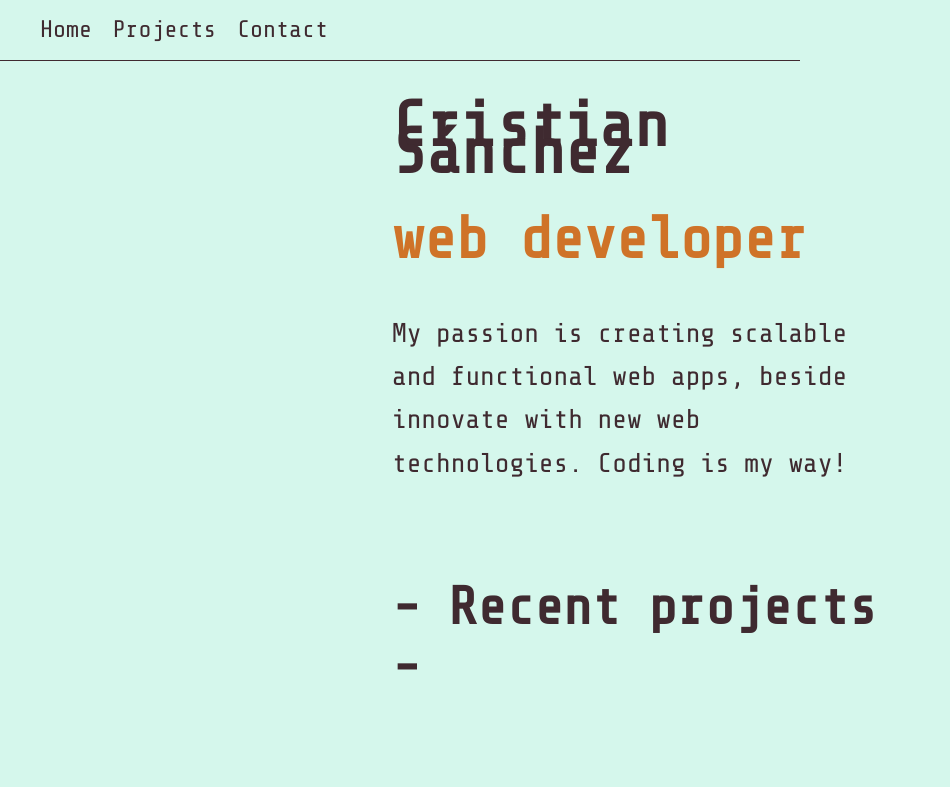
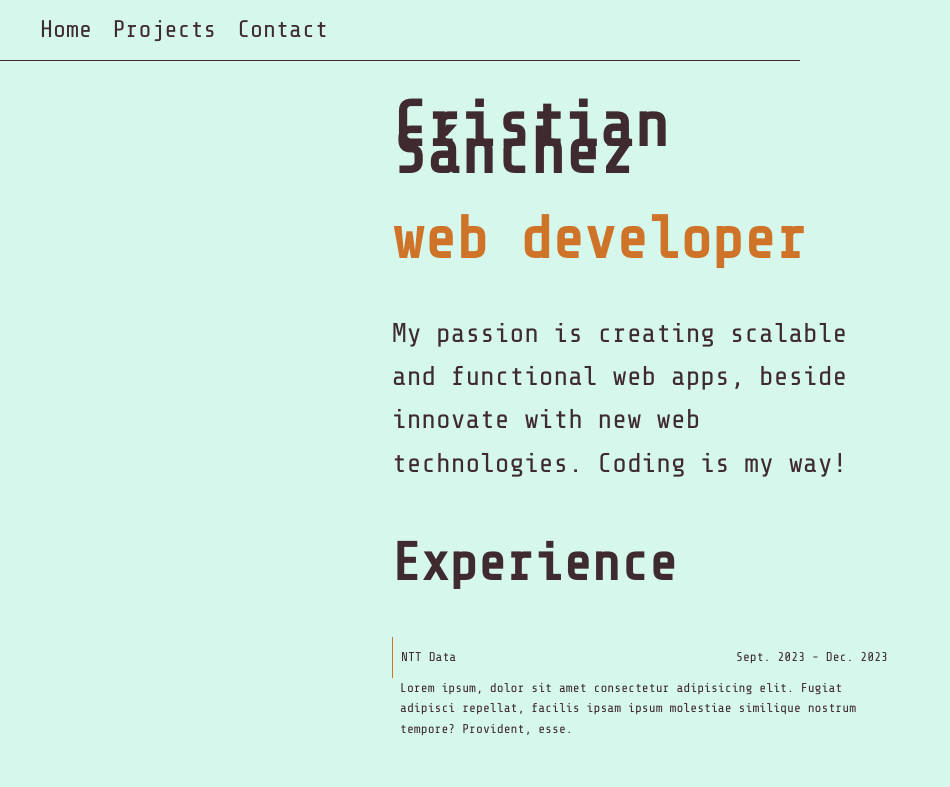
Before and after one commit to csanbardev/portfolio, a plain HTML site: page index.html in a window 1280 px wide. Shown: the top 787 px of the page, without its empty margins (0-950 px from the left). Drawn offline with nearby package versions, Linux system fonts and the light colour scheme.

Commit message:
add experience section

```diff
--- a/css/styles.css
+++ b/css/styles.css
@@ -64,6 +64,31 @@ header {
   background: transparent;
 }
 
+/* EXPERIENCE */
+#experience{
+  margin-bottom: 3rem;
+}
+
+.exp-item{
+  display: flex;
+  flex-direction: column;
+  font-size: .8rem;
+}
+
+.exp-item div{
+  padding-left: .5rem;
+}
+
+.exp-item div:first-child{
+  display: flex;
+  justify-content: space-between;
+  border-left: 1px solid var(--accent);
+
+}
+
+.exp-item div:nth-child(2){
+  line-height: 1.3rem;
+}
 
 /* NAV AREA */
 nav {
--- a/index.html
+++ b/index.html
@@ -64,6 +64,21 @@
       </article>
     </div>
   </section> -->
+
+  <!-- EXPERIENCE -->
+  <section id="experience">
+    <h2 class="title">Experience</h2>
+    <article class="exp-item">
+      <div class="first-row">
+        <p>NTT Data</p>
+        <p>Sept. 2023 - Dec. 2023</p>
+      </div>
+      <div class="second-row">
+        Lorem ipsum, dolor sit amet consectetur adipisicing elit. Fugiat adipisci repellat, facilis ipsam ipsum
+        molestiae similique nostrum tempore? Provident, esse.
+      </div>
+    </article>
+  </section>
 
   <!-- PROJECTS -->
   <section id="projects">
```
